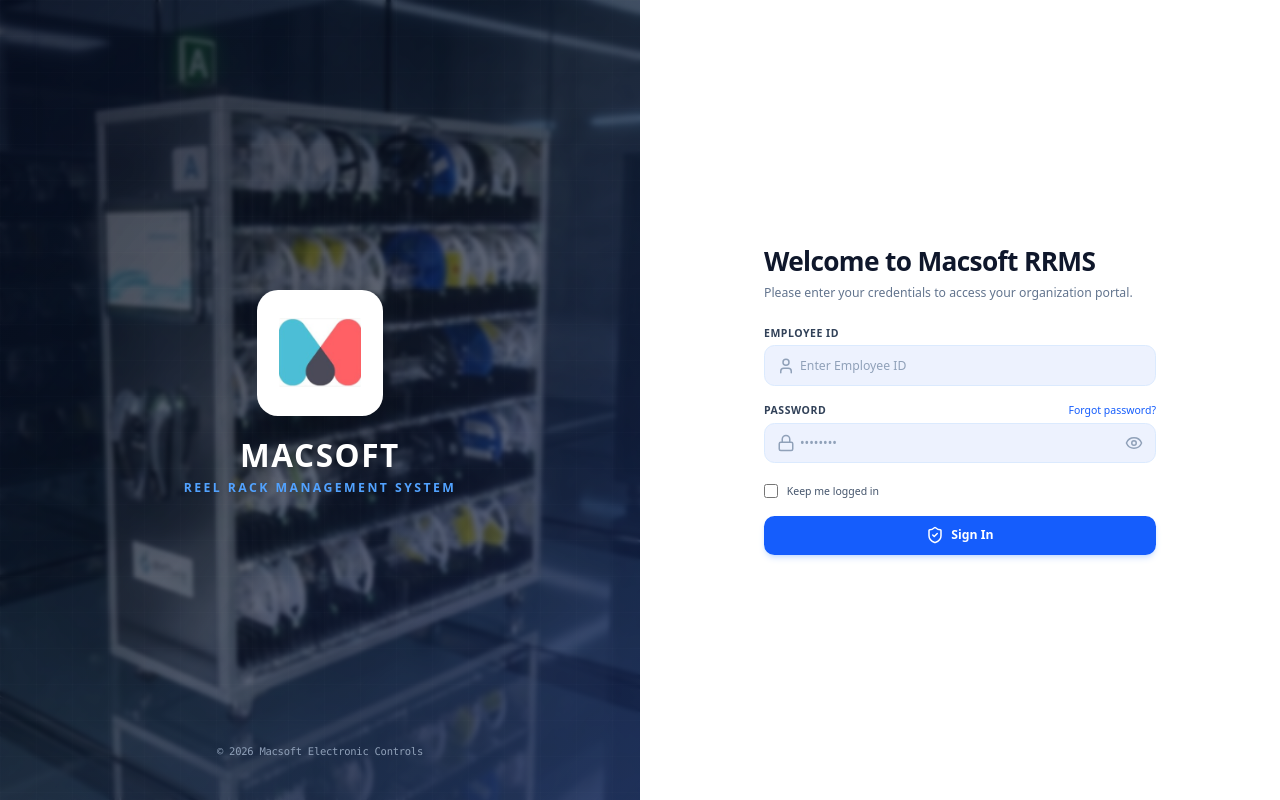
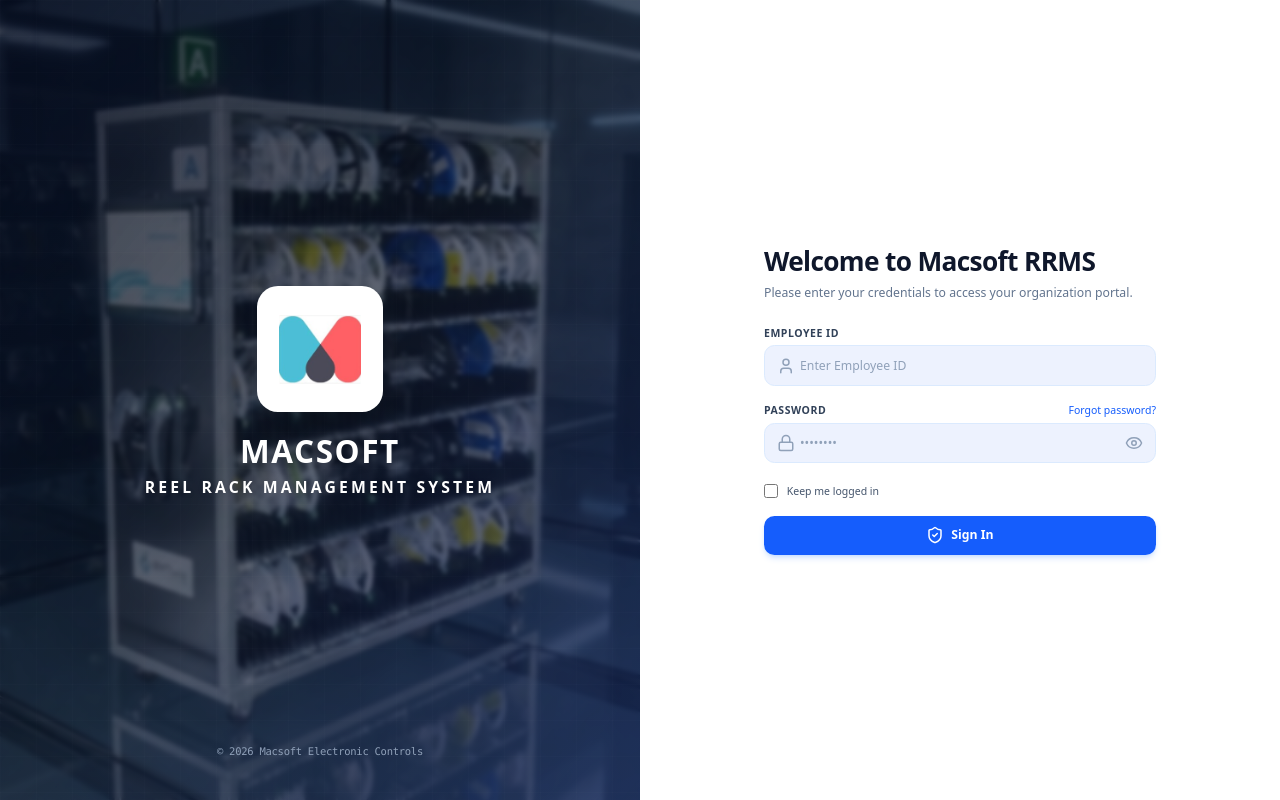
Before and after one commit to macsoft-dev-team/reel_rack, a React (Vite) app in the folder frontend/: page / in a window 1280 px wide. Built offline with nearby package versions, Linux system fonts and the light colour scheme.

Commit message:
sign in page

```diff
--- a/frontend/src/pages/signin/SignIn.jsx
+++ b/frontend/src/pages/signin/SignIn.jsx
@@ -79,7 +79,7 @@ export default function SignIn() {
           </h1>
 
           {/* Subtitle */}
-          <p className="text-blue-400 font-bold text-xs sm:text-sm tracking-[0.2em] uppercase mt-2 drop-shadow-sm">
+          <p className="text-white font-bold text-lg sm:text-lg tracking-[0.2em] uppercase mt-2 drop-shadow-sm">
             REEL RACK MANAGEMENT SYSTEM
           </p>
         </div>
```
